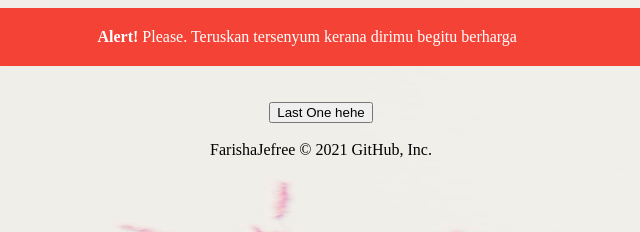
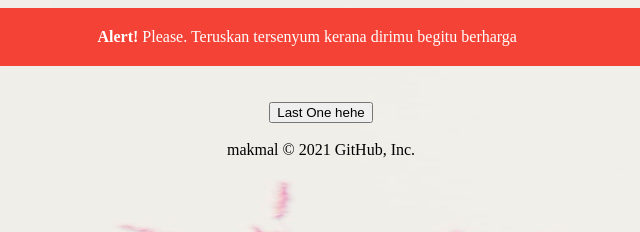
Before and after one commit to Xsited0/messageformah, a plain HTML site: page page-2.html in a window 1280 px wide. Shown: the top 232 px of the page, 319-959 px from the left. Drawn offline with nearby package versions, Linux system fonts and the light colour scheme.

Commit message:
Update page-2.html

```diff
--- a/page-2.html
+++ b/page-2.html
@@ -51,4 +51,4 @@
 </html>
 <br></br>
 
-FarishaJefree © 2021 GitHub, Inc.
+makmal © 2021 GitHub, Inc.
```
